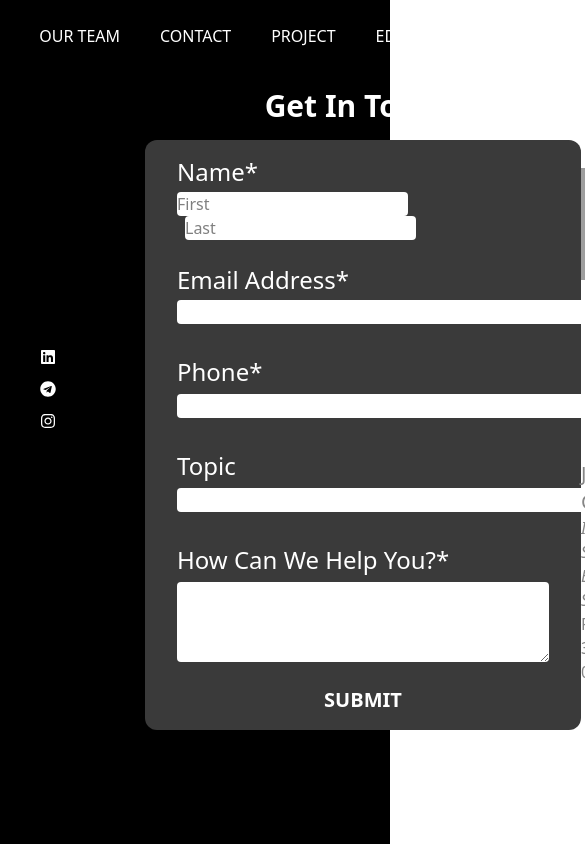
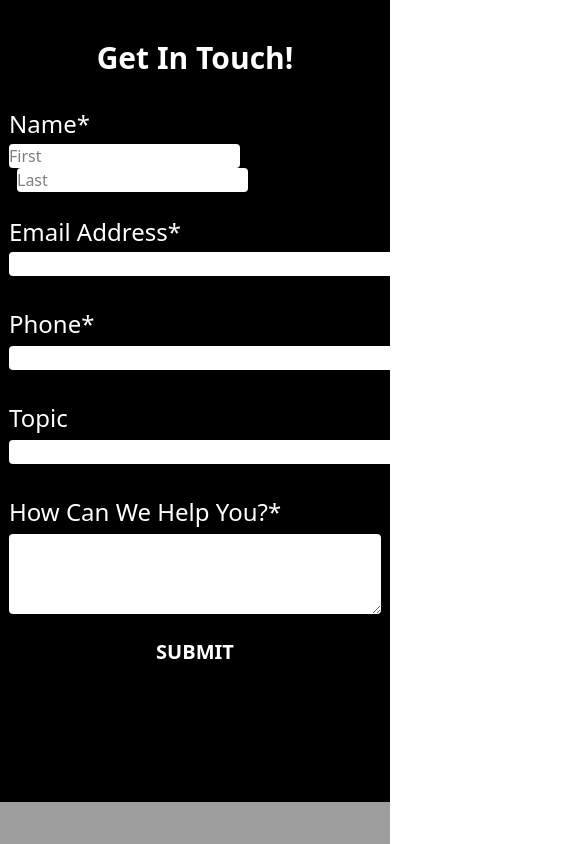
Before and after one commit to sajadsoqrati/JahatStudio, a React (Vite) app: page /#/Contact.tsx in a window 390 px wide. Shown: the top 844 px of the page, 585 px wide, since content can reach past the window. Built offline with nearby package versions, Linux system fonts and the light colour scheme.

Commit message:
make contact page responsive

```diff
--- a/src/components/Form.tsx
+++ b/src/components/Form.tsx
@@ -1,6 +1,7 @@
 import { useForm, type FieldValues } from "react-hook-form";
 import { z } from "zod";
 import { zodResolver } from "@hookform/resolvers/zod";
+import useMediaQuery from "../assets/hooks/useMediaQuery";
 const schema = z.object({
   firstName: z.string().min(3, { message: "must be at least 3 characters." }),
   lastName: z.string().min(3, { message: "must be at least 3 characters." }),
@@ -21,6 +22,7 @@ type FormData = z.infer<typeof schema>;
 }*/
 
 const Form = () => {
+  const isSmallScreen = useMediaQuery("(max-width:600px)");
   const {
     register,
     handleSubmit,
@@ -37,7 +39,11 @@ const Form = () => {
   return (
     <form
       onSubmit={handleSubmit(onSubmit)}
-      className="rounded-xl py-4 pb-4 px-8 bg-[rgb(58,58,58)] w-109 "
+      className={
+        isSmallScreen
+          ? "rounded-xl py-4 pb-4  bg-[rgba(60, 60, 60, 1)] w-93 "
+          : "rounded-xl py-4 pb-4 px-8 bg-[rgb(58,58,58)] w-109 "
+      }
     >
       <div className="flex flex-col items-start">
         <label htmlFor="Name" className=" text-2xl mb-1 text-white ">
--- a/src/pages/Contact.tsx
+++ b/src/pages/Contact.tsx
@@ -1,21 +1,42 @@
+import useMediaQuery from "../assets/hooks/useMediaQuery";
 import Form from "../components/Form";
 import { Navbar } from "../components/Navbar";
 import SocialNav from "../components/SocialNav";
 import { desktopUrl, desktopNavLinks } from "./Home";
 export function Contact() {
+  const isSmallScreen = useMediaQuery("(max-width:600px)");
   return (
     <div className="bg-black w-screen h-screen h-max text-white">
+      {isSmallScreen ? (
+        ""
+      ) : (
         <Navbar
           navLinks={desktopNavLinks}
           url={desktopUrl}
           className="text-white font-normal flex whitespace-nowrap justify-center gap-10 pt-6 mr-2"
         />
-      <div className="grid grid-cols-[65px_1fr_1fr]">
+      )}
+      <div
+        className={
+          isSmallScreen ? "flex flex-col" : "grid grid-cols-[65px_1fr_1fr]"
+        }
+      >
+        {isSmallScreen ? (
+          ""
+        ) : (
           <div className="flex flex-col justify-center items-start">
             <SocialNav className="font-large gap-4 flex flex-col justify-center ml-[2.5rem]" />
           </div>
+        )}
         <div>
-          <section id="form" className="flex flex-col items-center ml-20">
+          <section
+            id="form"
+            className={
+              isSmallScreen
+                ? "flex flex-col items-center"
+                : "flex flex-col items-center ml-20"
+            }
+          >
             <h1 className="text-3xl font-bold mt-10 mb-4">Get In Touch!</h1>
             <Form />
           </section>
@@ -23,7 +44,11 @@ export function Contact() {
         <div>
           <section
             id="location"
-            className="flex flex-col items-center mt-30 mr-30"
+            className={
+              isSmallScreen
+                ? "bg-black flex flex-col items-center pt-30 pb-10"
+                : "flex flex-col items-center mt-30 mr-30"
+            }
           >
             <a href="https://maps.app.goo.gl/4gRJqcTGBDdFUKKG8" target="_blank">
               <img
@@ -39,7 +64,7 @@ export function Contact() {
             <h3 className="font-light mt-4 text-xl text-[#868686]">
               Jahat Creative Communication
             </h3>
-            <address className="font-extralight mt1 text-[#868686]">
+            <address className="font-extralight mt-1 text-center text-[#868686]">
               Iran, Guilan, Rasht, Shahid Beheshti ‌‌Broadway, Rudbari Street
             </address>
             <p className="font-extralight text-[#868686]">
--- a/src/pages/Home.tsx
+++ b/src/pages/Home.tsx
@@ -1,6 +1,7 @@
 import useMediaQuery from "../assets/hooks/useMediaQuery";
 import "slick-carousel/slick/slick.css";
 import "slick-carousel/slick/slick-theme.css";
+import { Contact } from "./Contact";
 import { Navbar } from "../components/Navbar";
 import SocialNav from "../components/SocialNav";
 import { BackgroundSlider } from "../components/BackgroundSlider";
@@ -30,7 +31,12 @@ export const desktopUrl: string[] = [
   "/Education.tsx",
   "/Fa.tsx",
 ];
-export const mobileUrl: string[] = ["#home", "#projects", "#contact", "#about"];
+export const mobileUrl: string[] = [
+  "./#home",
+  "./#projects",
+  "./#contact",
+  "./#about",
+];
 export function Home() {
   const isSmallScreen = useMediaQuery("(max-width:600px)");
   const desktop = (
@@ -115,6 +121,9 @@ export function Home() {
       <section id="projects">
         <Projects />
       </section>
+      <section id="contact">
+        <Contact />
+      </section>
     </div>
   );
   return <div>{isSmallScreen ? mobile : desktop}</div>;
```
Lines whose indentation alone changed are shown as unchanged.
